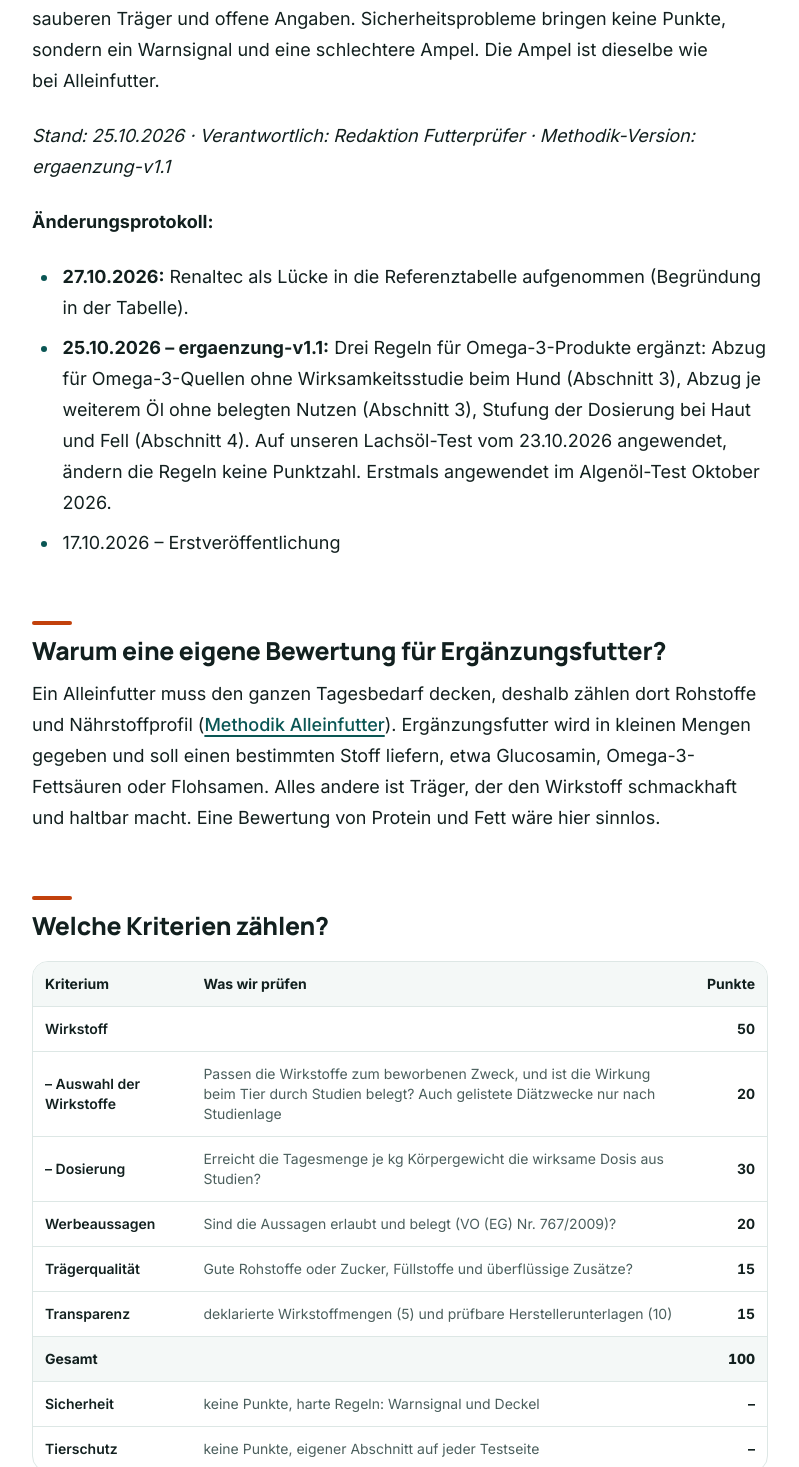
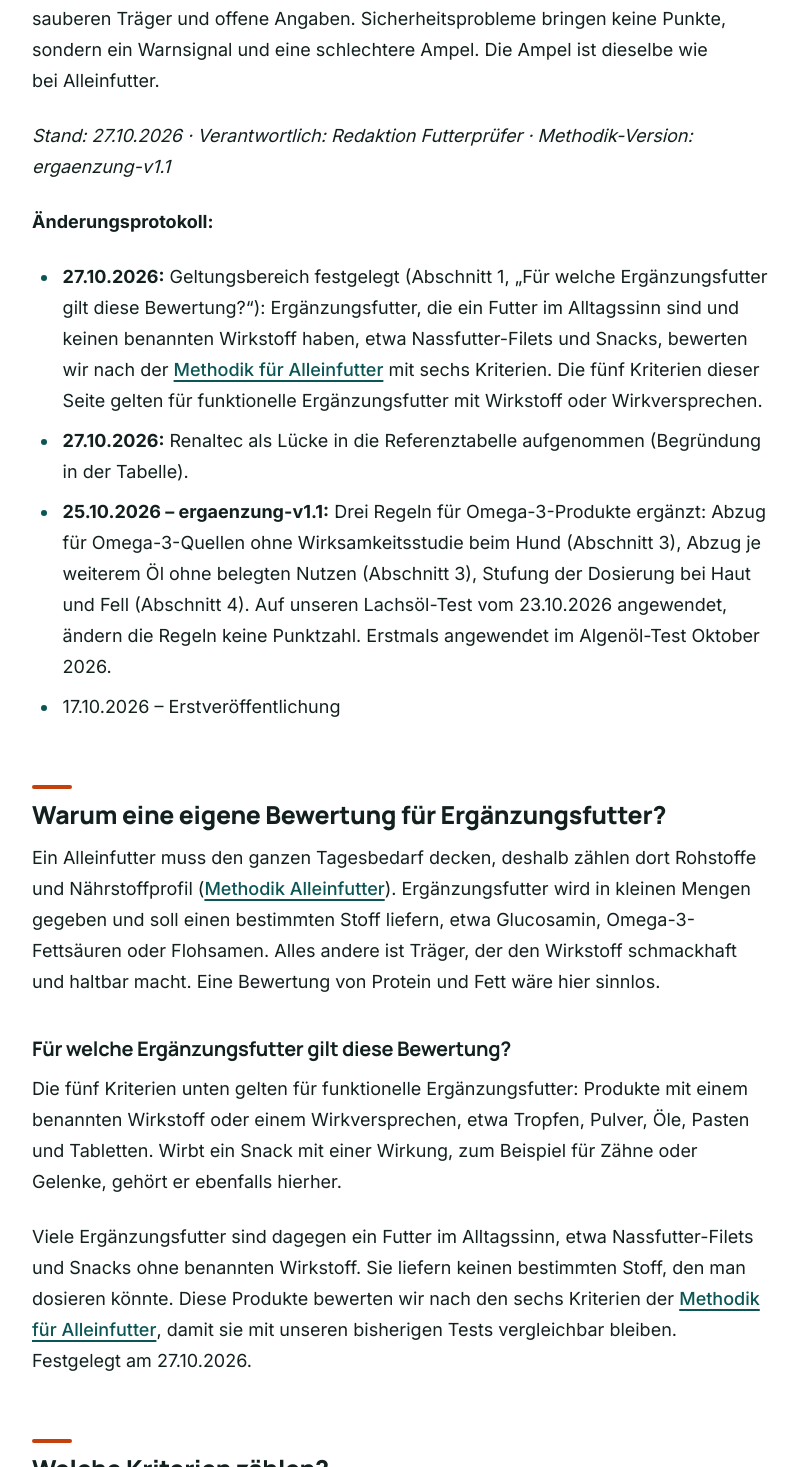
Before and after one commit to cyberni74/futterpruefer, a Next.js app: page /methodik/ergaenzungsfutter in a window 1280 px wide. Shown: the part 963-2430 px from the top of the page, without its empty margins (240-1039 px from the left). Built offline with nearby package versions, Linux system fonts and the light colour scheme; no server answers.

Commit message:
content(methodik): Geltungsbereich auf /methodik/ergaenzungsfutter + Änderungsprotokoll (27.10.2026)

```diff
--- a/src/app/(site)/methodik/ergaenzungsfutter/page.tsx
+++ b/src/app/(site)/methodik/ergaenzungsfutter/page.tsx
@@ -110,9 +110,10 @@ export default function ErgaenzungsfutterMethodikPage() {
 
       <div className="prose-fp mt-10">
         <p><strong>Kurz gesagt:</strong> Ergänzungsfutter deckt allein nicht den Tagesbedarf, sondern soll vor allem bestimmte Stoffe liefern (vgl. Art. 3 Abs. 2 Buchst. j VO (EG) Nr. 767/2009). Darum gibt es die Hälfte der Punkte nur für den Wirkstoff: Ist es der richtige, und steckt genug davon drin? Die andere Hälfte verteilt sich auf ehrliche Werbung, einen sauberen Träger und offene Angaben. Sicherheitsprobleme bringen keine Punkte, sondern ein Warnsignal und eine schlechtere Ampel. Die Ampel ist dieselbe wie bei Alleinfutter.</p>
-        <p><em>Stand: 25.10.2026 · Verantwortlich: Redaktion Futterprüfer · Methodik-Version: ergaenzung-v1.1</em></p>
+        <p><em>Stand: 27.10.2026 · Verantwortlich: Redaktion Futterprüfer · Methodik-Version: ergaenzung-v1.1</em></p>
         <p><strong>Änderungsprotokoll:</strong></p>
         <ul>
+          <li><strong>27.10.2026:</strong> Geltungsbereich festgelegt (Abschnitt 1, „Für welche Ergänzungsfutter gilt diese Bewertung?“): Ergänzungsfutter, die ein Futter im Alltagssinn sind und keinen benannten Wirkstoff haben, etwa Nassfutter-Filets und Snacks, bewerten wir nach der <Link href="/methodik">Methodik für Alleinfutter</Link> mit sechs Kriterien. Die fünf Kriterien dieser Seite gelten für funktionelle Ergänzungsfutter mit Wirkstoff oder Wirkversprechen.</li>
           <li><strong>27.10.2026:</strong> Renaltec als Lücke in die Referenztabelle aufgenommen (Begründung in der Tabelle).</li>
           <li><strong>25.10.2026 – ergaenzung-v1.1:</strong> Drei Regeln für Omega-3-Produkte ergänzt: Abzug für Omega-3-Quellen ohne Wirksamkeitsstudie beim Hund (Abschnitt 3), Abzug je weiterem Öl ohne belegten Nutzen (Abschnitt 3), Stufung der Dosierung bei Haut und Fell (Abschnitt 4). Auf unseren Lachsöl-Test vom 23.10.2026 angewendet, ändern die Regeln keine Punktzahl. Erstmals angewendet im Algenöl-Test Oktober 2026.</li>
           <li>17.10.2026 – Erstveröffentlichung</li>
@@ -120,6 +121,10 @@ export default function ErgaenzungsfutterMethodikPage() {
 
         <h2 id="warum">Warum eine eigene Bewertung für Ergänzungsfutter?</h2>
         <p>Ein Alleinfutter muss den ganzen Tagesbedarf decken, deshalb zählen dort Rohstoffe und Nährstoffprofil (<Link href="/methodik">Methodik Alleinfutter</Link>). Ergänzungsfutter wird in kleinen Mengen gegeben und soll einen bestimmten Stoff liefern, etwa Glucosamin, Omega-3-Fettsäuren oder Flohsamen. Alles andere ist Träger, der den Wirkstoff schmackhaft und haltbar macht. Eine Bewertung von Protein und Fett wäre hier sinnlos.</p>
+
+        <h3 id="geltungsbereich">Für welche Ergänzungsfutter gilt diese Bewertung?</h3>
+        <p>Die fünf Kriterien unten gelten für funktionelle Ergänzungsfutter: Produkte mit einem benannten Wirkstoff oder einem Wirkversprechen, etwa Tropfen, Pulver, Öle, Pasten und Tabletten. Wirbt ein Snack mit einer Wirkung, zum Beispiel für Zähne oder Gelenke, gehört er ebenfalls hierher.</p>
+        <p>Viele Ergänzungsfutter sind dagegen ein Futter im Alltagssinn, etwa Nassfutter-Filets und Snacks ohne benannten Wirkstoff. Sie liefern keinen bestimmten Stoff, den man dosieren könnte. Diese Produkte bewerten wir nach den sechs Kriterien der <Link href="/methodik">Methodik für Alleinfutter</Link>, damit sie mit unseren bisherigen Tests vergleichbar bleiben. Festgelegt am 27.10.2026.</p>
 
         <h2 id="kriterien">Welche Kriterien zählen?</h2>
       </div>
```
Also changed, not shown: 1 other file (tests, documents, lock files or other folders).
